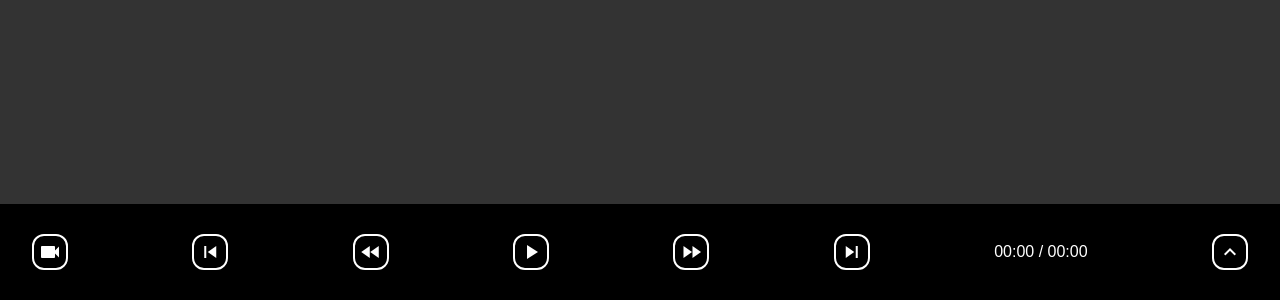
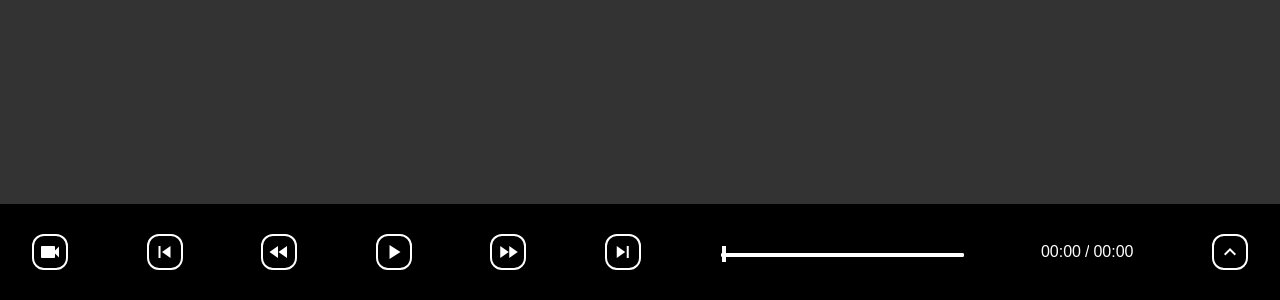
Before and after one commit to ly2xing/tess, an Angular app: page / in a window 1280 px wide. Shown: the part 500-800 px from the top of the page. Built offline with nearby package versions, Linux system fonts and the light colour scheme.

Commit message:
added scrubber and mobile

```diff
--- a/src/app/components/controls/controls.component.html
+++ b/src/app/components/controls/controls.component.html
@@ -18,8 +18,13 @@
   <button class="tess-controls__next icons" (click)="onNext()">
     <span class="material-icons">skip_next</span>
   </button>
+  <div class="tess-controls__scrubber">
+    <input type="range" step=".0001" [value]="time.toString()" min="0" [max]="duration.toString()" (input)="onScrub($event)" />
+  </div>
   <div class="tess-controls__times">
-    {{formatTime(time)}} / {{formatTime(duration)}}
+    {{formatTime(time)}}
+    <span class="tess-controls__times-divider">/</span>
+    {{formatTime(duration)}}
   </div>
   <button class="tess-controls__drawer icons" (click)="onDrawerOpen()">
     <span class="material-icons">{{isDrawerOpen ? 'close' : 'chevron_left'}}</span>
--- a/src/app/components/controls/controls.component.sass
+++ b/src/app/components/controls/controls.component.sass
@@ -4,13 +4,33 @@
   height: 100%
   width: 100%
   display: flex
+  flex-direction: column
   justify-content: space-between
   align-items: center
-  padding: 0 2rem
+  padding: 2rem 0
   position: relative
+  @media (min-width: 801px)
+    flex-direction: row
+    padding: 0 2rem
   &__times
     color: white
     font-family: sans-serif
+    display: flex
+    flex-direction: column
+    align-items: center
+    justify-content: center
+    @media (min-width: 801px)
+      flex-direction: row
+    &-divider
+      overflow: hidden
+      height: 0
+      width: 1rem
+      margin: .25rem
+      border-top: 1px solid white
+      @media (min-width: 801px)
+        height: auto
+        width: auto
+        border-top: none
   &__file
     width: 0.1px
     height: 0.1px
@@ -18,9 +38,6 @@
     overflow: hidden
     position: absolute
     z-index: -1
-  &__drawer
-    .material-icons
-      transform: rotate(90deg)
   .icons
     border: $icon-border
     color: white
@@ -34,6 +51,11 @@
     justify-content: center
     font-size: 1.125rem
     cursor: pointer
+  &__drawer
+    .material-icons
+      transform: rotate(0deg)
+      @media (min-width: 801px)
+        transform: rotate(90deg)
   &__file-drawer
     display: none
     padding: 1rem
@@ -43,8 +65,92 @@
     background-color: $dark-primary
     border-radius: $file-drawer-border-radius
     position: absolute
-    bottom: 100%
-    right: 0
     margin: 2rem
+    right: 100%
+    bottom: 0
+    @media (min-width: 801px)
+      bottom: 100%
+      right: 0
     &.open
       display: block
+  &__scrubber
+    display: none
+    width: 20%
+    @media (min-width: 801px)
+      display: block
+    input
+      &[type=range]
+        width: 100%
+        -webkit-appearance: none
+        background: transparent
+        &::-webkit-slider-thumb
+          -webkit-appearance: none
+        &:focus
+          outline: none
+        &::-ms-track
+          width: 100%
+          cursor: pointer
+          background: transparent
+          border-color: transparent
+          color: transparent
+        &::-webkit-slider-thumb
+          -webkit-appearance: none
+          border: 1px solid white
+          height: 1rem
+          width: .25rem
+          border-radius: 0
+          background: white
+          cursor: pointer
+          margin-top: -.5rem
+        &::-moz-range-thumb
+          border: 1px solid white
+          height: 1rem
+          width: .25rem
+          border-radius: 0
+          background: white
+          cursor: pointer
+        &::-ms-thumb
+          border: 1px solid white
+          height: 1rem
+          width: .25rem
+          border-radius: 0
+          background: white
+          cursor: pointer
+        &::-webkit-slider-runnable-track
+          width: 100%
+          height: .25rem
+          cursor: pointer
+          background: white
+          border-radius: .0625rem
+          border: 1px solid white
+
+        &:focus::-webkit-slider-runnable-track
+          background: white
+
+        &::-moz-range-track
+          width: 100%
+          height: .25rem
+          cursor: pointer
+          background: white
+          border-radius: .0625rem
+          border: 1px solid white
+        &::-ms-track
+          width: 100%
+          height: .5rem
+          cursor: pointer
+          background: transparent
+          border-color: transparent
+          border-width: 1px 0
+          color: transparent
+        &::-ms-fill-lower
+          background: white
+          border: 1px solid white
+          border-radius: .0625rem
+        &:focus::-ms-fill-lower
+          background: white
+        &::-ms-fill-upper
+          background: white
+          border: 1px solid white
+          border-radius: .0625rem
+        &:focus::-ms-fill-upper
+          background: white
--- a/src/app/components/controls/controls.component.ts
+++ b/src/app/components/controls/controls.component.ts
@@ -30,8 +30,8 @@ export class ControlsComponent implements OnInit {
 
   ngOnInit() {
     this.videoService.isPlaying.subscribe(isPlaying => this.isPlaying = isPlaying);
-    this.videoService.time.subscribe(time => this.time = Math.floor(time));
-    this.videoService.duration.subscribe(duration => this.duration = Math.floor(duration));
+    this.videoService.time.subscribe(time => this.time = time);
+    this.videoService.duration.subscribe(duration => this.duration = duration);
     this.videoService.completed.subscribe(() => this.onNext());
   }
 
@@ -106,6 +106,11 @@ export class ControlsComponent implements OnInit {
     }
   }
 
+  public onScrub(event) {
+    const time = event.target.value;
+    this.videoService.seekTo(time);
+  }
+
   public onDrawerOpen() {
     this.isDrawerOpen = !this.isDrawerOpen;
   }
--- a/src/app/components/video/video.component.sass
+++ b/src/app/components/video/video.component.sass
@@ -1,2 +1,3 @@
 .tess-video
   width: 100%
+  max-height: 100%
--- a/src/app/player/player.component.sass
+++ b/src/app/player/player.component.sass
@@ -2,18 +2,32 @@
 
 .tess-player
   display: flex
-  flex-direction: column
+  flex-direction: row
   height: 100vh
   width: 100vw
+  overflow: hidden
+  @media (min-width: 801px)
+    flex-direction: column
   &__controls
-    height: $control-height
+    width: $control-height
+    height: 100vh
     background-color: $dark-primary
+    @media (min-width: 801px)
+      height: $control-height
+      width: 100vw
   &__content
     flex: 1
     display: flex
+    height: 100vh
+    width: calc(100vw - #{$control-height})
     position: relative
+    flex-direction: column
     align-items: center
     background-color: #333
+    overflow-y: auto
+    @media (min-width: 801px)
+      height: calc(100vh - #{$control-height})
+      width: 100vw
+      flex-direction: row
     &-video
       flex: 1
-      max-height: 100%
--- a/src/app/services/video.service.ts
+++ b/src/app/services/video.service.ts
@@ -21,14 +21,14 @@ export class VideoService {
 
   public get time() {
     return this.timeSubject.pipe(
-      map(time => Math.floor(time)),
+      map(time => Math.floor(time * 100) / 100),
       distinctUntilChanged()
     );
   }
 
   public get duration() {
     return this.durationSubject.pipe(
-      map(time => Math.floor(time)),
+      map(time => Math.floor(time * 100) / 100),
       distinctUntilChanged()
     );
   }
```
